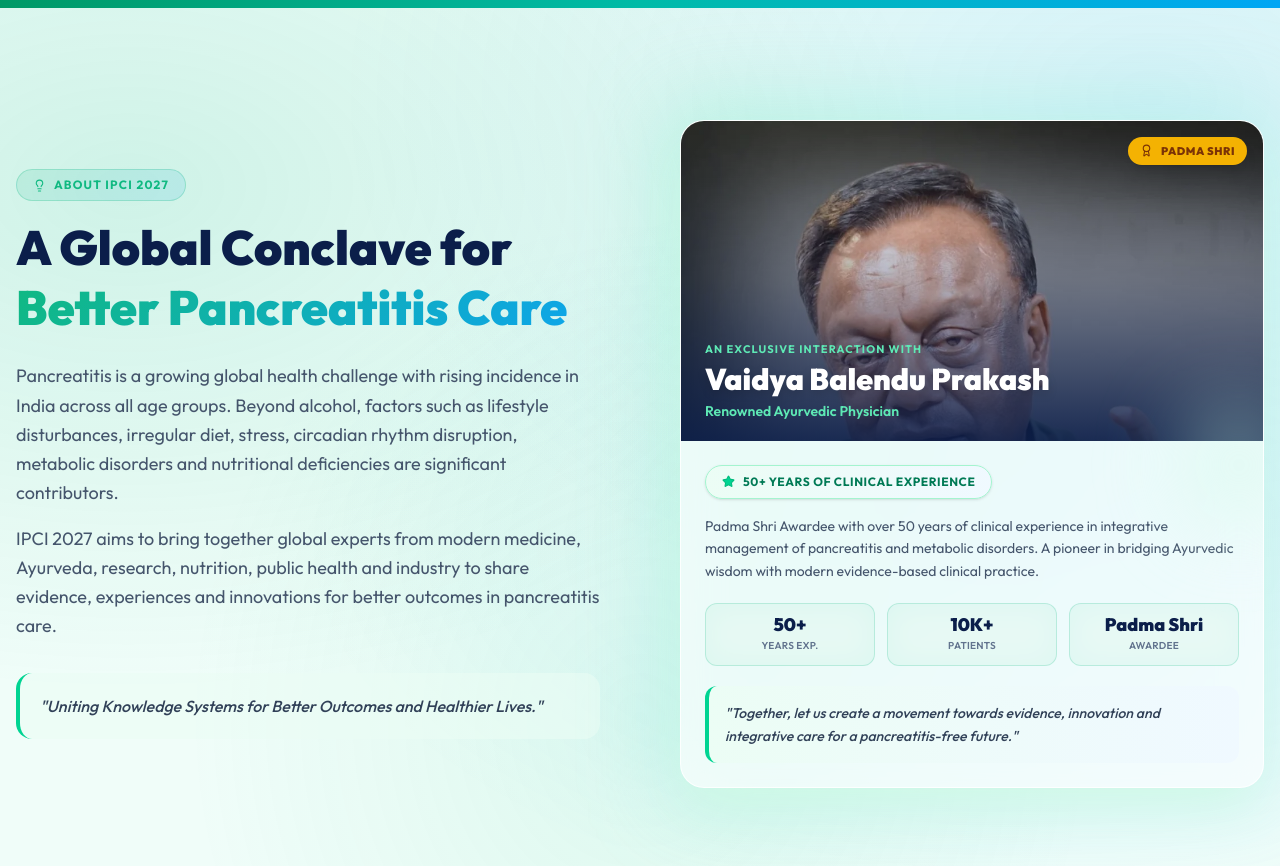
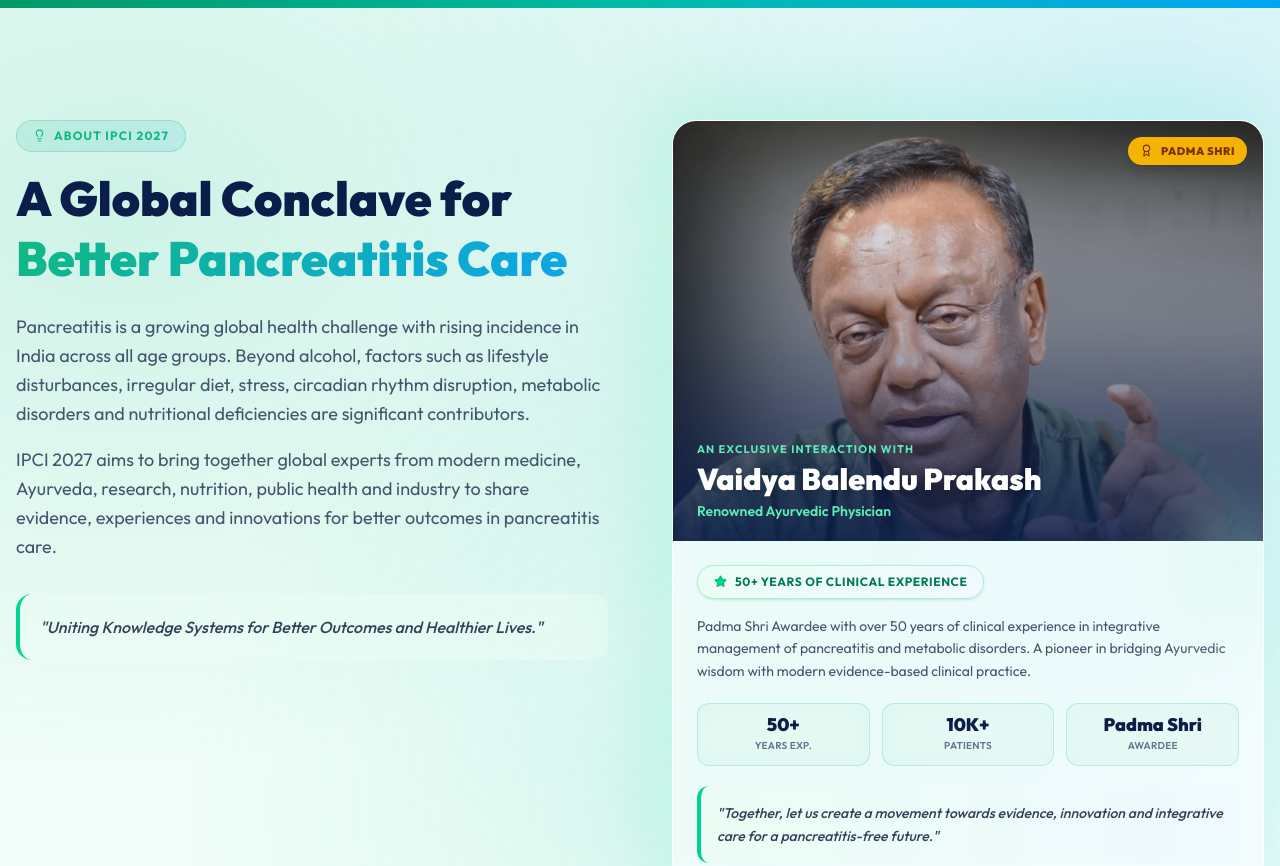
Before and after one commit to Iaak12/ipcilandingpage, a React (Vite) app in the folder frontend/: page / in a window 1280 px wide. Shown: the part 1100-1966 px from the top of the page. Built offline with nearby package versions, Linux system fonts and the light colour scheme.

Commit message:
image resolved

```diff
--- a/frontend/src/App.jsx
+++ b/frontend/src/App.jsx
@@ -362,7 +362,7 @@ function AboutSection() {
     <section id="about" ref={ref} className="py-20 sm:py-28 px-4 mesh-bg relative overflow-hidden">
       <div className="max-w-7xl mx-auto">
         <motion.div variants={stagger} initial="hidden" animate={inView ? 'visible' : 'hidden'}
-          className="grid lg:grid-cols-2 gap-12 lg:gap-20 items-center">
+          className="grid lg:grid-cols-2 gap-12 lg:gap-16 items-start">
 
           {/* Left: About IPCI */}
           <motion.div variants={fadeUp}>
@@ -389,8 +389,8 @@ function AboutSection() {
               <div className="absolute inset-0 rounded-3xl bg-gradient-to-br from-emerald-300/30 to-sky-300/20 blur-2xl scale-105 pointer-events-none" />
               <div className="relative glass rounded-3xl shadow-2xl shadow-emerald-100 border border-emerald-50 overflow-hidden">
                 {/* Photo area */}
-                <div className="relative h-72 sm:h-80 overflow-hidden">
-                  <img src="/Vd BP.webp" alt="Padma Shri Vaidya Balendu Prakash" className="w-full h-full object-cover object-top" />
+                <div className="relative h-80 sm:h-96 lg:h-[420px] overflow-hidden">
+                  <img src="/Vd BP.webp" alt="Padma Shri Vaidya Balendu Prakash" className="w-full h-full object-cover" style={{ objectPosition: 'center 15%' }} />
                   <div className="absolute inset-0 bg-gradient-to-t from-[#0B1E4A]/90 via-[#0B1E4A]/30 to-transparent" />
                   <div className="absolute top-4 right-4 flex items-center gap-2 bg-amber-400/95 backdrop-blur-sm px-3 py-1.5 rounded-full shadow-lg">
                     <Award size={13} className="text-amber-900" />
```
